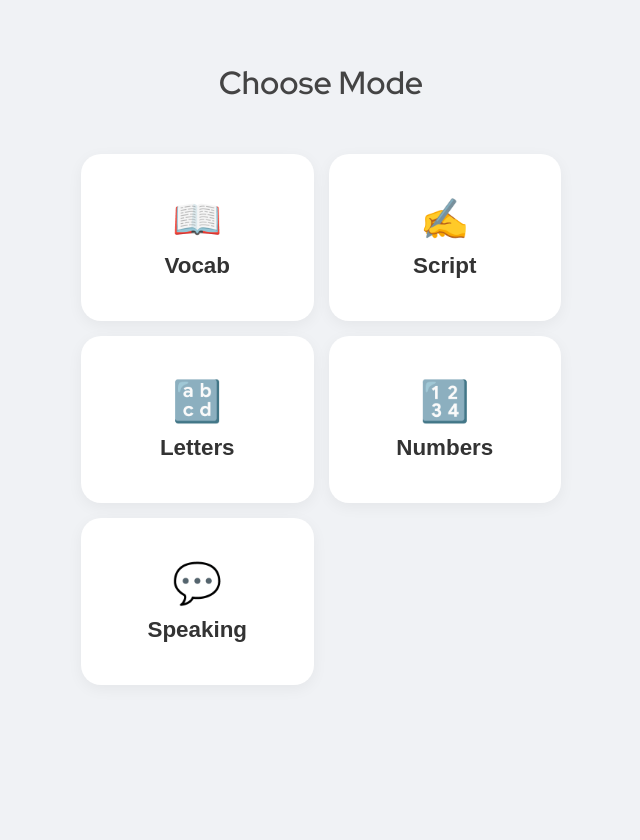
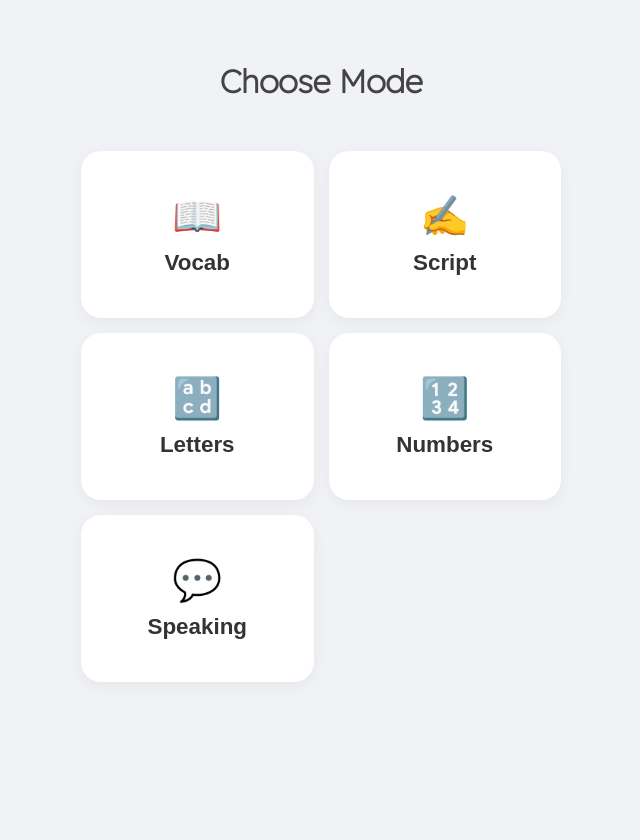
Before and after one commit to dane41145/thai-app, a Flask app: page / in a window 1280 px wide. Shown: the whole page, without its empty margins (319-959 px from the left). Run offline with Flask 3, Linux system fonts and the light colour scheme.

Commit message:
Update style.css

```diff
--- a/static/css/style.css
+++ b/static/css/style.css
@@ -1,5 +1,5 @@
 :root { --primary: #0078d4; --success: #107c10; --warning: #d83b01; --bg: #f0f2f5; --text: #333; }
-body { font-family: 'Red Hat Display', -apple-system, BlinkMacSystemFont, "Segoe UI", Roboto, sans-serif; font-weight: 400; background-color: var(--bg); display: flex; flex-direction: column; align-items: center; min-height: 100vh; margin: 0; padding-top: 40px; overflow-x: hidden; }
+body { font-family: 'Lexend', -apple-system, BlinkMacSystemFont, "Segoe UI", Roboto, sans-serif; font-weight: 300; background-color: var(--bg); display: flex; flex-direction: column; align-items: center; min-height: 100vh; margin: 0; padding-top: 40px; overflow-x: hidden; }
 
 /* LOADING */
 #loadingOverlay { position: fixed; top: 0; left: 0; width: 100%; height: 100%; background: white; z-index: 999; display: flex; flex-direction: column; justify-content: center; align-items: center; transition: opacity 0.5s; }
@@ -69,7 +69,7 @@ body { font-family: 'Red Hat Display', -apple-system, BlinkMacSystemFont, "Segoe
 h2 { margin: 0; color: var(--text); line-height: 1.2; text-align: center; max-width: 100%; overflow-wrap: break-word; padding: 0 5px; }
 .thai-font { font-family: 'Mali', sans-serif; font-weight: 200; }
 .eng-font { font-family: 'Lexend', sans-serif; font-weight: 200; color: #444; }
-.phonetic { font-family: 'Lexend', sans-serif; font-size: 1.3rem; color: #888; margin-top: 15px; font-weight: 200; flex-shrink: 0; }
+.phonetic { font-family: 'M PLUS 1p', sans-serif; font-size: 1.3rem; color: #888; margin-top: 15px; font-weight: 300; flex-shrink: 0; }
 .text-jumbo { font-size: clamp(4rem, 15vw, 12rem); line-height: 1; }
 .text-huge { font-size: clamp(3rem, 12vw, 8rem); line-height: 1; }
 .text-large { font-size: clamp(2.5rem, 10vw, 5rem); line-height: 1.1; }
```
